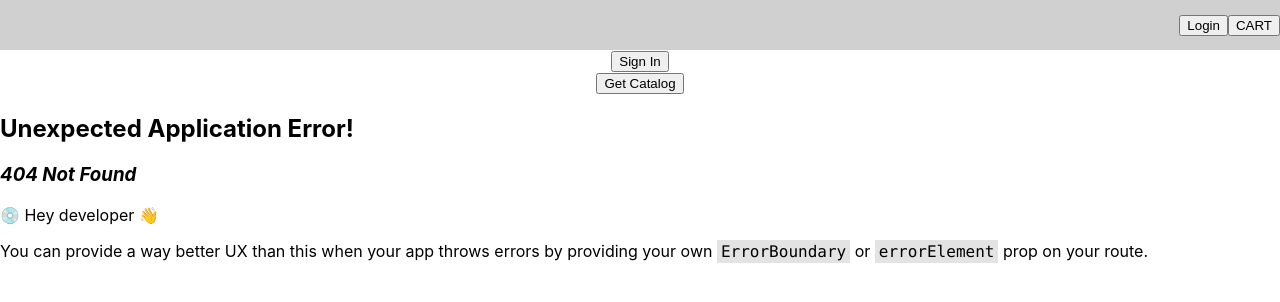
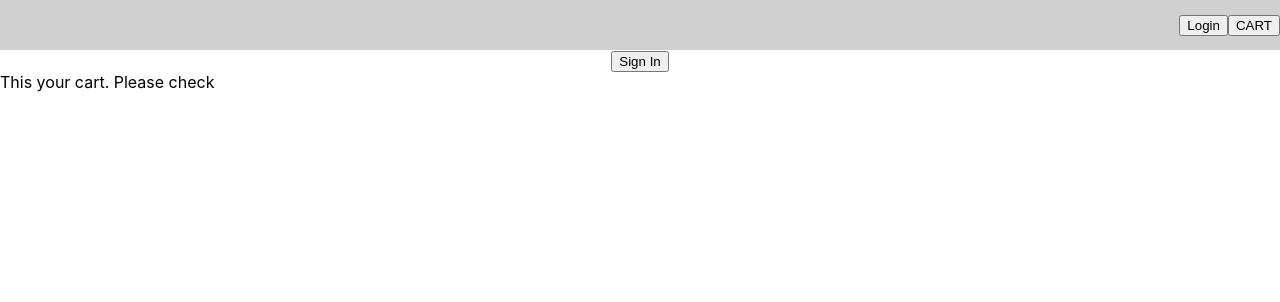
Before and after one commit to Paskinho/store, a React (Create React App) app: page /cart in a window 1280 px wide. Before the commit this address had no page. Shown: the top 302 px of the page. Built offline with nearby package versions, Linux system fonts and the light colour scheme.

Commit message:
Refactoring some routing

```diff
--- a/src/app/App.tsx
+++ b/src/app/App.tsx
@@ -10,7 +10,7 @@ function App() {
   return (
     <div className="App">
         <Login/>
-        <Catalog/>
+
         {/*<Routes>*/}
         {/*<Route path={'/catalog'} element={<Cart/>}  />*/}
         {/*</Routes>*/}
--- a/src/features/cart/Cart.tsx
+++ b/src/features/cart/Cart.tsx
@@ -1,20 +1,19 @@
 import {useAppDispatch} from "../../app/hooks";
 import {catalogReducer, catalogThunks} from "./cart.slice";
 import {toast} from "react-toastify";
+import {useNavigate} from "react-router";
 
 export const Cart = () => {
 
     const dispatch = useAppDispatch()
+    const navigate = useNavigate()
 
-    const getCatalog = () => {
-
-
-    }
 
 
     return (
         <div>
-            <button onClick={getCatalog}>Get Catalog</button>
+            {/*<button onClick={getCatalog}>Get Catalog</button>*/}
+            This your cart. Please check
         </div>
     )
 }
--- a/src/features/header/Header.tsx
+++ b/src/features/header/Header.tsx
@@ -1,12 +1,12 @@
 import s from "./styles.module.css"
-import {useNavigate} from "react-router";
+import {useNavigate} from "react-router-dom";
 
 export const Header = () => {
 
-    // const navigate = useNavigate()
+    const navigate = useNavigate()
 
     const addInCart = () => {
-        // return navigate('cart')
+        return navigate('cart')
     }
 
     const login = () => {
--- a/src/index.tsx
+++ b/src/index.tsx
@@ -1,13 +1,15 @@
 import React from 'react';
-import { createRoot } from 'react-dom/client';
-import { Provider } from 'react-redux';
-import { store } from './app/store';
+import {createRoot} from 'react-dom/client';
+import {Provider} from 'react-redux';
+import {store} from './app/store';
 import App from './app/App';
 import reportWebVitals from './reportWebVitals';
 import './index.css';
-import {createBrowserRouter, RouterProvider} from "react-router-dom";
+import {BrowserRouter, createBrowserRouter, RouterProvider} from "react-router-dom";
 import {Catalog} from "./features/catalog/Catalog";
 import {Header} from "./features/header/Header";
+import {Cart} from "./features/cart/Cart";
+import {Login} from "./features/auth/Login/Login";
 
 
 const router = createBrowserRouter([
@@ -16,8 +18,16 @@ const router = createBrowserRouter([
         element: <div>This is my store</div>,
     },
     {
-        path:'/catalog',
+        path: '/catalog',
         element: <Catalog/>
+    },
+    {
+        path: '/cart',
+        element: <Cart/>
+    },
+    {
+        path: '/login',
+        element: <Login/>
     }
 ])
 
@@ -26,9 +36,12 @@ const container = document.getElementById('root')!;
 const root = createRoot(container);
 
 root.render(
+
     <Provider store={store}>
+        <BrowserRouter>
         <Header/>
-      <App />
+        <App/>
+        </BrowserRouter>
         <RouterProvider router={router}/>
     </Provider>
 );
```
